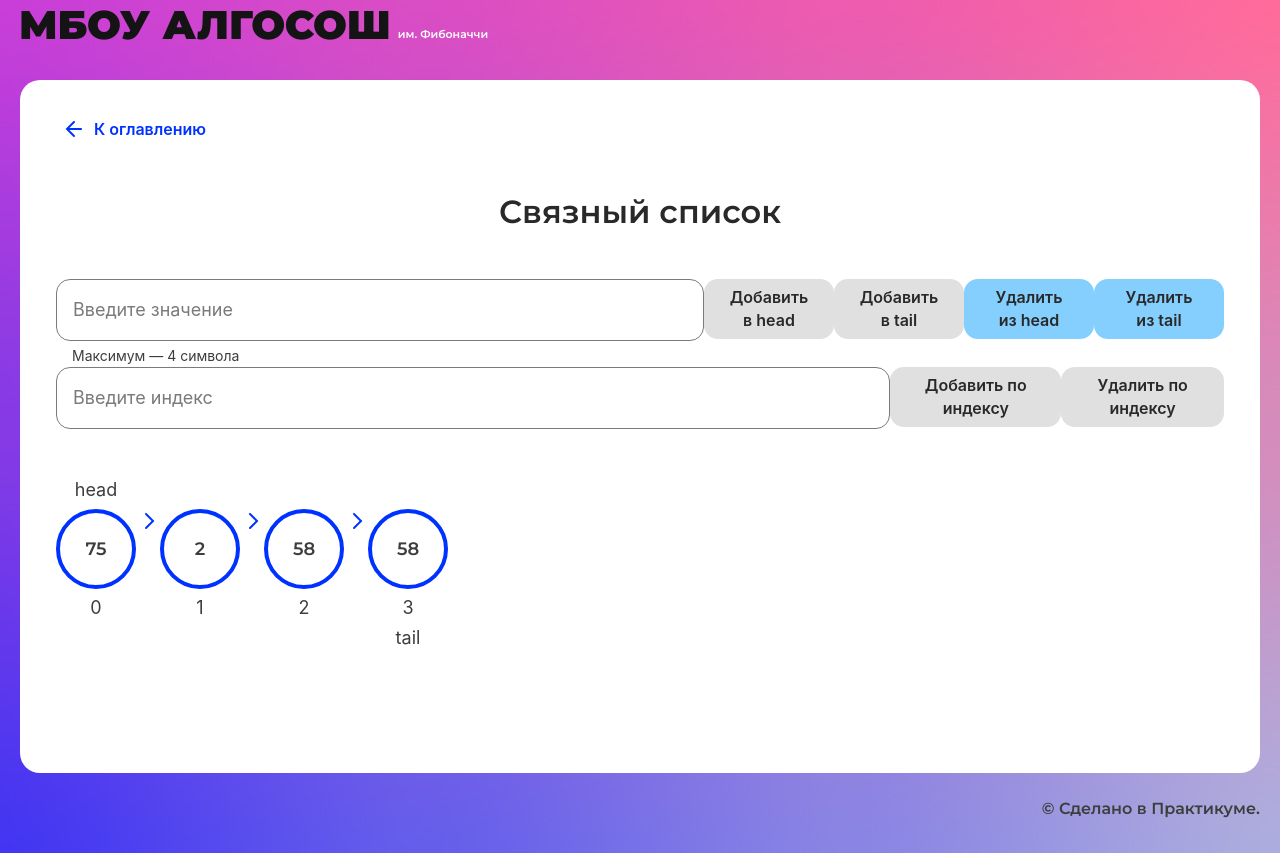
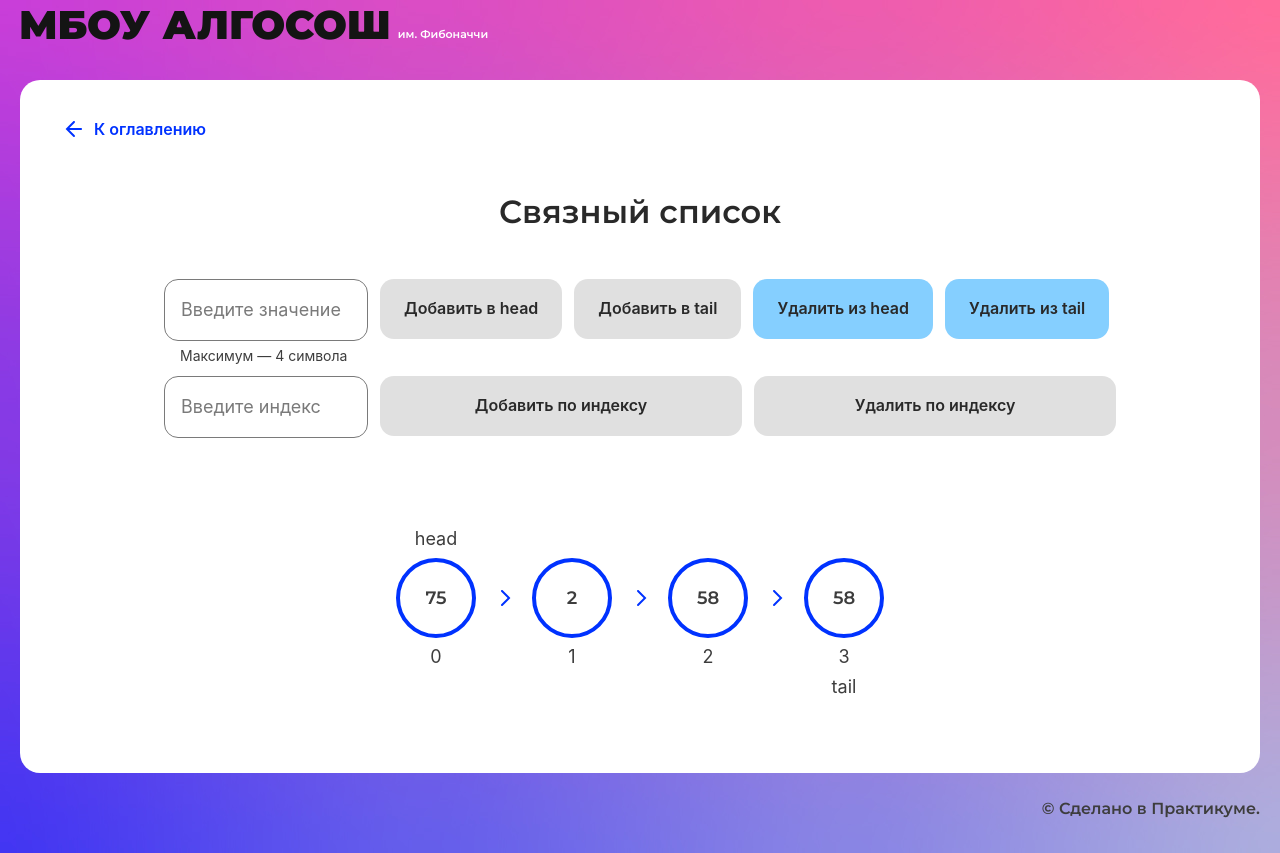
Before and after one commit to p298vytp0waer9hgq0n/algososh, a React (Create React App) app: page /algososh/list in a window 1280 px wide. Built offline with nearby package versions, Linux system fonts and the light colour scheme.

Commit message:
feat: finish layout on stack, queue, and linked list pages

```diff
--- a/src/components/list-page/list-page.module.css
+++ b/src/components/list-page/list-page.module.css
@@ -1,12 +1,27 @@
 .container {
+    margin: 9px auto;
+    max-width: 952px;
     display: flex;
+    gap: 12px;
+}
+
+.input {
+    max-width: 204px;
+}
+
+.wide {
+    width: 100%;
 }
 
 .render {
-    margin-top: 80px;
+    margin-top: 120px;
     display: flex;
+    justify-content: center;
+    gap: 16px;
 }
 
 .element {
     display: flex;
+    align-items: center;
+    gap: 16px;
 }
--- a/src/components/list-page/list-page.tsx
+++ b/src/components/list-page/list-page.tsx
@@ -236,16 +236,16 @@ export const ListPage: React.FC = () => {
   return (
     <SolutionLayout title="Связный список">
       <div className={styles.container}>
-        <Input placeholder="Введите значение" value={value || ''} onChange={(evt: React.ChangeEvent<HTMLInputElement>) => setValue(evt.target.value)} maxLength={4} isLimitText={true} disabled={Boolean(running)} />
+        <Input extraClass={styles.input} placeholder="Введите значение" value={value || ''} onChange={(evt: React.ChangeEvent<HTMLInputElement>) => setValue(evt.target.value)} maxLength={4} isLimitText={true} disabled={Boolean(running)} />
         <Button onClick={prepend} disabled={Boolean(running) || !value} isLoader={running === RunningValues.prepend}>Добавить в head</Button>
         <Button onClick={append} disabled={Boolean(running) || !value} isLoader={running === RunningValues.append}>Добавить в tail</Button>
         <Button onClick={shift} disabled={Boolean(running) || renderArr.length < 2} isLoader={running === RunningValues.shift}>Удалить из head</Button>
         <Button onClick={pop} disabled={Boolean(running) || renderArr.length < 2} isLoader={running === RunningValues.pop}>Удалить из tail</Button>
       </div>
       <div className={styles.container}>
-        <Input placeholder="Введите индекс" type="number" value={index || ''} onChange={(evt: React.ChangeEvent<HTMLInputElement>) => setIndex(Math.min(evt.target.valueAsNumber, renderArr.length - 1))} min={0} max={7} disabled={Boolean(running)} />
-        <Button onClick={addAtIndex} disabled={Boolean(running) || !value || !index} isLoader={running === RunningValues.addAtIndex}>Добавить по индексу</Button>
-        <Button onClick={deleteAtIndex} disabled={Boolean(running) || !value || !index} isLoader={running === RunningValues.deleteAtIndex}>Удалить по индексу</Button>
+        <Input extraClass={styles.input} placeholder="Введите индекс" type="number" value={index || ''} onChange={(evt: React.ChangeEvent<HTMLInputElement>) => setIndex(Math.min(evt.target.valueAsNumber, renderArr.length - 1))} min={0} max={7} disabled={Boolean(running)} />
+        <Button extraClass={styles.wide} onClick={addAtIndex} disabled={Boolean(running) || !value || !index} isLoader={running === RunningValues.addAtIndex}>Добавить по индексу</Button>
+        <Button extraClass={styles.wide} onClick={deleteAtIndex} disabled={Boolean(running) || !value || !index} isLoader={running === RunningValues.deleteAtIndex}>Удалить по индексу</Button>
       </div>
       <div className={styles.render}>{elements}</div>
     </SolutionLayout>
--- a/src/components/queue-page/queue-page.module.css
+++ b/src/components/queue-page/queue-page.module.css
@@ -1,7 +1,24 @@
 .container {
+    margin: auto;
+    max-width: 830px;
     display: flex;
+    gap: 12px;
 }
 
+.input {
+    max-width: 377px;
+}
+
+.button {
+    min-width: none;
+}
+
+.button:last-of-type {
+    margin-left: auto;
+}
 .render {
+    margin-top: 52px;
     display: flex;
+    justify-content: center;
+    gap: 16px;
 }
--- a/src/components/queue-page/queue-page.tsx
+++ b/src/components/queue-page/queue-page.tsx
@@ -71,10 +71,10 @@ export const QueuePage: React.FC = () => {
   return (
     <SolutionLayout title="Очередь">
       <div className={styles.container}>
-        <Input value={value || ''} onChange={(evt: React.ChangeEvent<HTMLInputElement>) => setValue(evt.target.value)} maxLength={4} isLimitText={true} disabled={Boolean(running)} />
-        <Button onClick={enqueue} disabled={Boolean(running) || !value || queue.isFull} isLoader={running === RunningValues.Enqueue}>Добавить</Button>
-        <Button onClick={dequeue} disabled={Boolean(running) || queue.isEmpty} isLoader={running === RunningValues.Dequeue}>Удалить</Button>
-        <Button onClick={clearQueue} disabled={Boolean(running) || queue.isEmpty} isLoader={running === RunningValues.Clear}>Очистить</Button>
+        <Input extraClass={styles.input} value={value || ''} onChange={(evt: React.ChangeEvent<HTMLInputElement>) => setValue(evt.target.value)} maxLength={4} isLimitText={true} disabled={Boolean(running)} />
+        <Button extraClass={styles.button} onClick={enqueue} disabled={Boolean(running) || !value || queue.isFull} isLoader={running === RunningValues.Enqueue}>Добавить</Button>
+        <Button extraClass={styles.button} onClick={dequeue} disabled={Boolean(running) || queue.isEmpty} isLoader={running === RunningValues.Dequeue}>Удалить</Button>
+        <Button extraClass={styles.button} onClick={clearQueue} disabled={Boolean(running) || queue.isEmpty} isLoader={running === RunningValues.Clear}>Очистить</Button>
       </div>
       <div className={styles.render}>
         {elements}
--- a/src/components/stack-page/stack-page.module.css
+++ b/src/components/stack-page/stack-page.module.css
@@ -1,7 +1,25 @@
 .container {
+    margin: auto;
+    max-width: 830px;
     display: flex;
+    gap: 12px;
+}
+
+.input {
+    max-width: 377px;
+}
+
+.button {
+    min-width: none;
+}
+
+.button:last-of-type {
+    margin-left: auto;
 }
 
 .render {
+    margin-top: 52px;
     display: flex;
+    justify-content: center;
+    gap: 16px;
 }
--- a/src/components/stack-page/stack-page.tsx
+++ b/src/components/stack-page/stack-page.tsx
@@ -64,10 +64,10 @@ export const StackPage: React.FC = () => {
   return (
     <SolutionLayout title="Стек">
       <div className={styles.container}>
-        <Input value={value || ''} onChange={(evt: React.ChangeEvent<HTMLInputElement>) => setValue(evt.target.value)} maxLength={4} isLimitText={true} disabled={Boolean(running)} />
-        <Button onClick={stackAdd} disabled={Boolean(running)} isLoader={running === RunningValues.Add}>Добавить</Button>
-        <Button onClick={stackRemove} disabled={Boolean(running) || stackRender.length < 1} isLoader={running === RunningValues.Remove}>Удалить</Button>
-        <Button onClick={stackClear} disabled={Boolean(running) || stackRender.length < 1}>Очистить</Button>
+        <Input extraClass={styles.input} value={value || ''} onChange={(evt: React.ChangeEvent<HTMLInputElement>) => setValue(evt.target.value)} maxLength={4} isLimitText={true} disabled={Boolean(running)} />
+        <Button extraClass={styles.button} onClick={stackAdd} disabled={Boolean(running) || !value} isLoader={running === RunningValues.Add}>Добавить</Button>
+        <Button extraClass={styles.button} onClick={stackRemove} disabled={Boolean(running) || stackRender.length < 1} isLoader={running === RunningValues.Remove}>Удалить</Button>
+        <Button extraClass={styles.button} onClick={stackClear} disabled={Boolean(running) || stackRender.length < 1}>Очистить</Button>
       </div>
       <div className={styles.render}>{elements}</div>
     </SolutionLayout>
```
